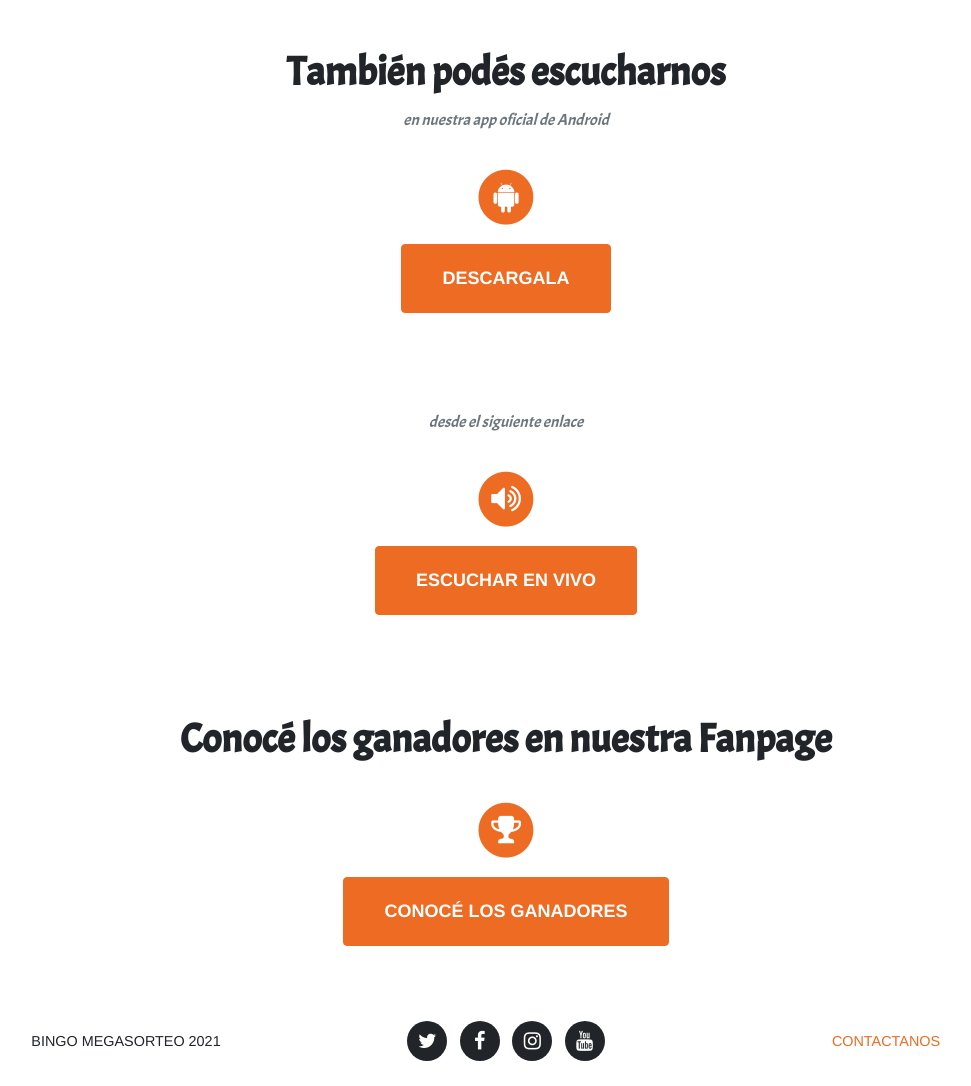
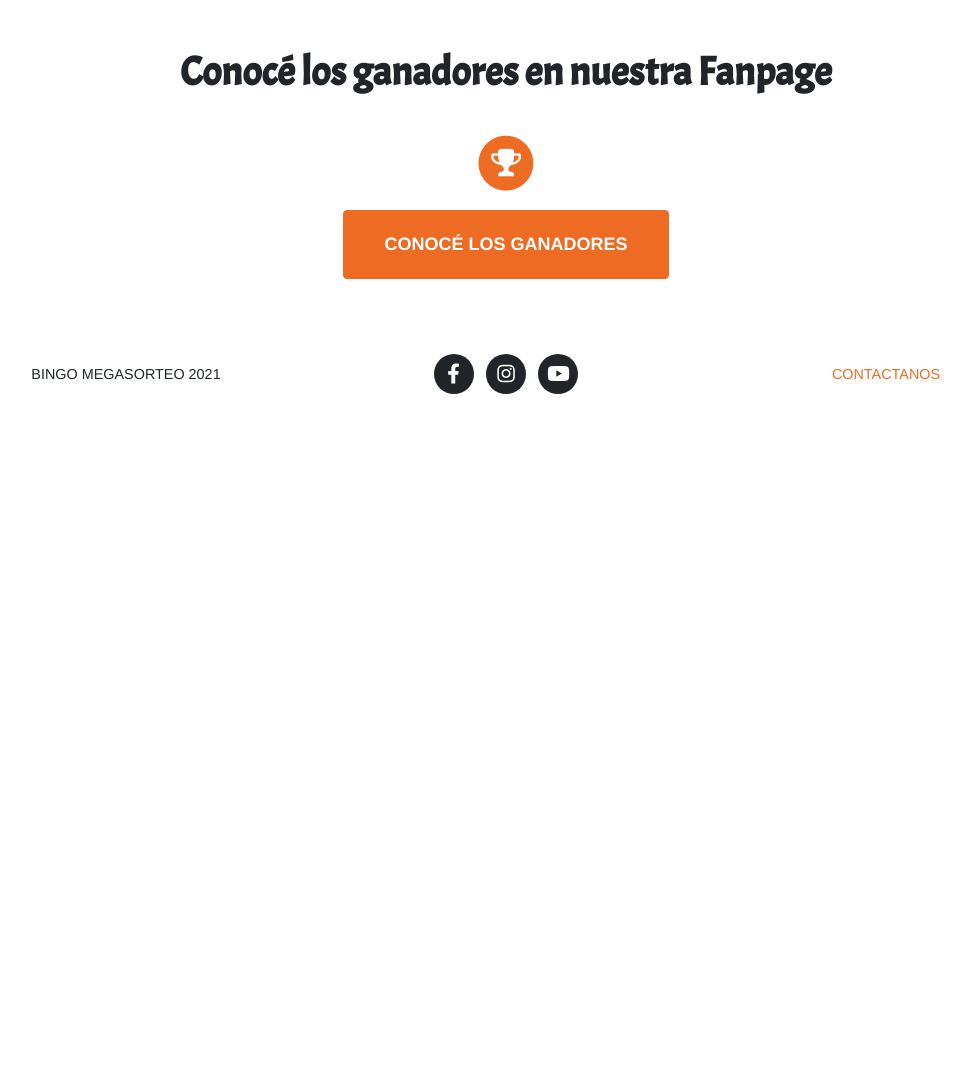
Before and after one commit to scalisro/megasorteo2021, a website: page index.html in a window 1280 px wide. Shown: the part 716-1802 px from the top of the page, without its empty margins (134-1105 px from the left). After the commit the page ends 1135 px from the top, so only its background shows below. Drawn offline with Linux system fonts and the light colour scheme.

Commit message:
Quita secciones app y radio. Agrega CDN de fontawesome.

```diff
--- a/index.html
+++ b/index.html
@@ -12,7 +12,8 @@
     <link rel="shortcut icon" href="/img/icon_mega.png" type="image/x-icon">
     <!-- Bootstrap core CSS -->
     <link href="vendor/bootstrap/css/bootstrap.min.css" rel="stylesheet">
-
+    <link rel="stylesheet" href="https://use.fontawesome.com/releases/v5.15.2/css/all.css">
+    <link rel="stylesheet" href="https://use.fontawesome.com/releases/v5.15.2/css/v4-shims.css">
     <!-- Custom fonts for this template -->
     <link href="vendor/font-awesome/css/font-awesome.min.css" rel="stylesheet" type="text/css">
     <link href="https://fonts.googleapis.com/css?family=Acme:400,700" rel="stylesheet" type="text/css">
@@ -47,47 +48,6 @@
       <div class="container">
         <div class="row">
           <div class="col-lg-12 text-center">
-            <h2 class="section-heading">También podés escucharnos</h2>
-            <h3 class="section-subheading text-muted">en nuestra app oficial de Android</h3>
-          </div>
-        </div>
-        <div class="row text-center">
-          <div class="col-md-12">
-            <span class="fa-stack fa-2x">
-              <i class="fa fa-circle fa-stack-2x text-primary"></i>
-              <i class="fa fa-android fa-stack-1x fa-inverse"></i>
-            </span>
-            <h4 class="service-heading"></h4>
-             <a class="btn btn-primary btn-xl " href="https://play.google.com/store/apps/details?id=com.locucionar.bingomega&hl=es">DESCARGALA</a>
-          </div>
-        </div>
-      </div>
-    </section>
-
-	    <section id="services">
-      <div class="container">
-        <div class="row">
-          <div class="col-lg-12 text-center">
-            <h3 class="section-subheading text-muted">desde el siguiente enlace</h3>
-          </div>
-        </div>
-        <div class="row text-center">
-          <div class="col-md-12">
-            <span class="fa-stack fa-2x">
-              <i class="fa fa-circle fa-stack-2x text-primary"></i>
-              <i class="fa fa-volume-up fa-stack-1x fa-inverse"></i>
-            </span>
-            <h4 class="service-heading"></h4>
-             <a class="btn btn-primary btn-xl " href="http://mdoenvivo.com.ar/pagina?pag=6">ESCUCHAR EN VIVO</a>
-          </div>
-        </div>
-      </div>
-    </section>
-
-    <section id="services">
-      <div class="container">
-        <div class="row">
-          <div class="col-lg-12 text-center">
             <h2 class="section-heading">Conocé los ganadores en nuestra Fanpage</h2>
             <h3 class="section-subheading text-muted"></h3>
           </div>
@@ -115,11 +75,6 @@
           <div class="col-md-4">
             <ul class="list-inline social-buttons">
               <li class="list-inline-item">
-                <a href="https://twitter.com/bingomegasorteo" target="_blank">
-                  <i class="fa fa-twitter"></i>
-                </a>
-              </li>
-              <li class="list-inline-item">
                 <a href="https://www.facebook.com/bingomegasorteolasparejas/" target="_blank">
                   <i class="fa fa-facebook"></i>
                 </a>
```
